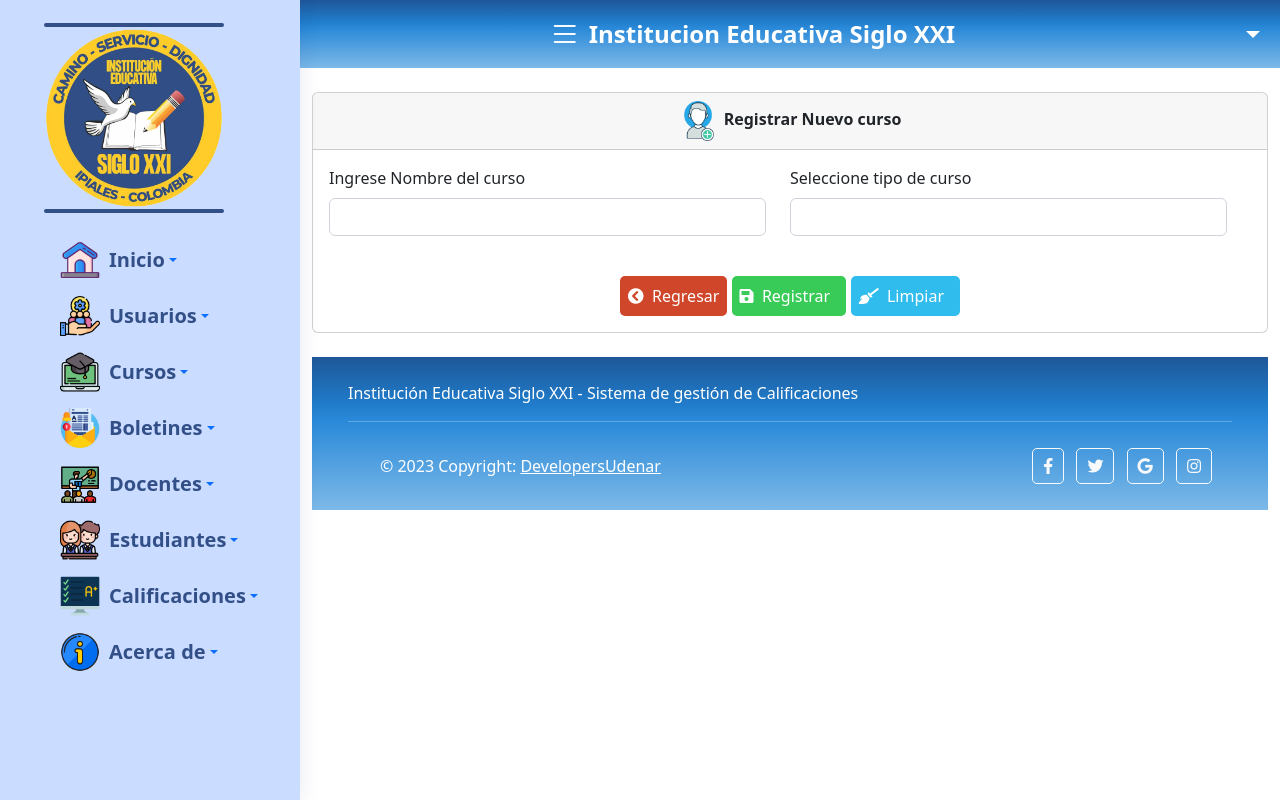
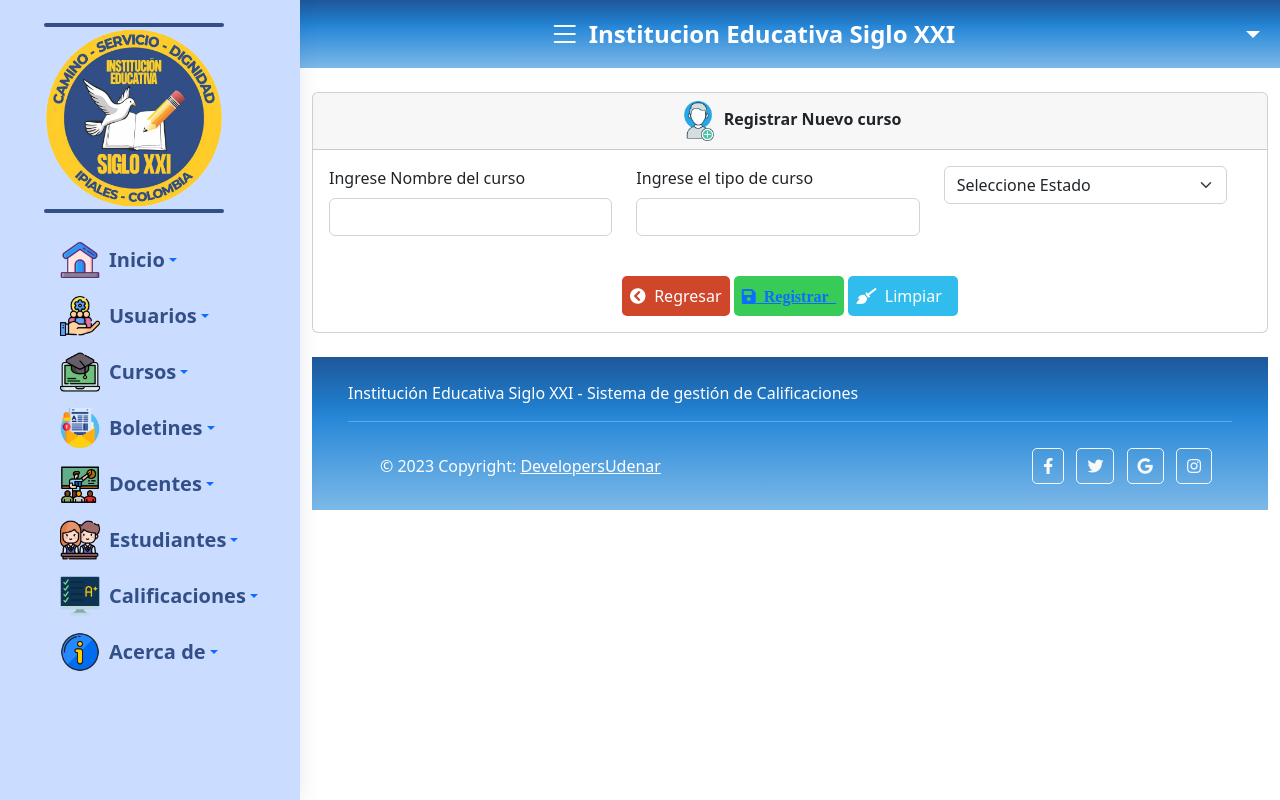
Before and after one commit to karyn2/softAbraham2023, a CodeIgniter 4 app: the page made by app/Views/CursosCrud/newcurso.php in a window 1280 px wide. Run offline with PHP 8.4 and a stand-in for CodeIgniter, Linux system fonts and the light colour scheme; the template is opened without the code that fills it, so the values that code supplies are empty; some libraries are stand-ins or nearby versions.

Commit message:
Boton agregar terminado  @josechalparizan 23/08/2023

```diff
--- a/app/Config/Routes.php
+++ b/app/Config/Routes.php
@@ -34,7 +34,7 @@ $routes->get('/', 'loginController::index');
 //lucho
 $routes->get('cursos', 'CursosCrudController::index');
 $routes->get('Nuevocurso', 'CursosCrudController::nuevoCurso');
-$routes->post('guardarCurso', 'CursosCrudController::guardarCursos');
+$routes->post('guardarCurso', 'CursosCrudController::registrarCurso');
 
 
 
--- a/app/Views/Cursos/CursoAsignaturaView.php
+++ b/app/Views/Cursos/CursoAsignaturaView.php
@@ -1,4 +1,4 @@
-<?= $this->extend('layout/layout') ?>
+|<?= $this->extend('layout/layout') ?>
 <?= $this->section('content') ?>
 
 <link rel="stylesheet" href="https://cdn.datatables.net/1.13.5/css/dataTables.bootstrap.min.css">
--- a/app/Views/CursosCrud/newcurso.php
+++ b/app/Views/CursosCrud/newcurso.php
@@ -3,12 +3,12 @@
 <?php echo $this->section('content') ?>
 
 
-<div class="content container-fluid" ><br>
+<div class="content container-fluid"><br>
     <div class="card" id="contenedor">
         <div class="card-header text-center" id="titulo">
-        <img src="..\public\img\nuevoUser.png" alt="usuarios"
-                        class="icono-sidebar" /><b>Registrar Nuevo curso</b>
+            <img src="..\public\img\nuevoUser.png" alt="usuarios" class="icono-sidebar" /><b>Registrar Nuevo curso</b>
         </div>
+        <form method="POST" action="<?php echo base_url()?>guardarCurso">
             <div class="card-body" id="area">
                 <?php if (session()->getFlashdata('mensajeError')): ?>
                 <div class="alert alert-danger mt-2 alert-dismissible fade show">
@@ -19,29 +19,38 @@
 
                 <div class="row">
                     <div class="row mb-3">
-                        <div class="col-md-6">
-                            <label for="numero_telefono" class="form-label">Ingrese Nombre del curso</label>
-                            <input type="text" class="form-control" id="numero_telefono" name="numero_telefono" >
+                        <div class="col-md-4">
+                            <label for="nombre_curso" class="form-label">Ingrese Nombre del curso</label>
+                            <input type="text" class="form-control" id="nombre_curso" name="nombre_curso">
                         </div>
-                        <div class="col-md-6">
-                            <label for="direccion_residencial" class="form-label">Seleccione tipo de curso</label>
-                            <input type="text" class="form-control" id="direccion_residencial" name="direccion_residencial" >
+                        <div class="col-md-4">
+                            <label for="tipo_curso" class="form-label">Ingrese el tipo de curso</label>
+                            <input type="text" class="form-control" id="tipo_curso" name="tipo_curso">
+                        </div>
+                        <div class="col-md-4">
+                             <select name="estado_curso" id="estado_curso" class="form-select">
+                                <option value="" selected disabled>Seleccione Estado</option>
+                                <option value="0">Inctivo</option>
+                                <option value="1">Activo</option>
+                            </select>
                         </div>
                     </div>
 
                     <div class="text-center mt-4">
-                        <a href="<?php echo base_url()?>cursos" type="button" class="botonRegresar text-decoration-none">
+                        <a href="<?php echo base_url()?>cursos" type="button"
+                            class="botonRegresar text-decoration-none">
                             <i class="fa fa-chevron-circle-left" aria-hidden="true"></i>&nbsp;&nbsp;Regresar</a>
-                        <button  onclick="RegistrarEstudiante()" class="botonRegistrar"
-                        type="button" >
-                            <i class="fas fa-save"></i>&nbsp; Registrar &nbsp;
+                        <button class="botonRegistrar" type="submit">
+                            <a <i class="fas fa-save"></i>&nbsp; Registrar
+                                &nbsp;</a>
+
                         </button>
                         <button class="botonLimpiar" type="reset">
                             <i class="fas fa-broom"></i>&nbsp; Limpiar &nbsp;
                         </button>
                     </div>
 
-
+        </form>
 
 
     </div>
```
Also changed, not shown: app/Controllers/CursosCrudController.php (+12 -0 lines). Lines whose indentation alone changed are shown as unchanged.
